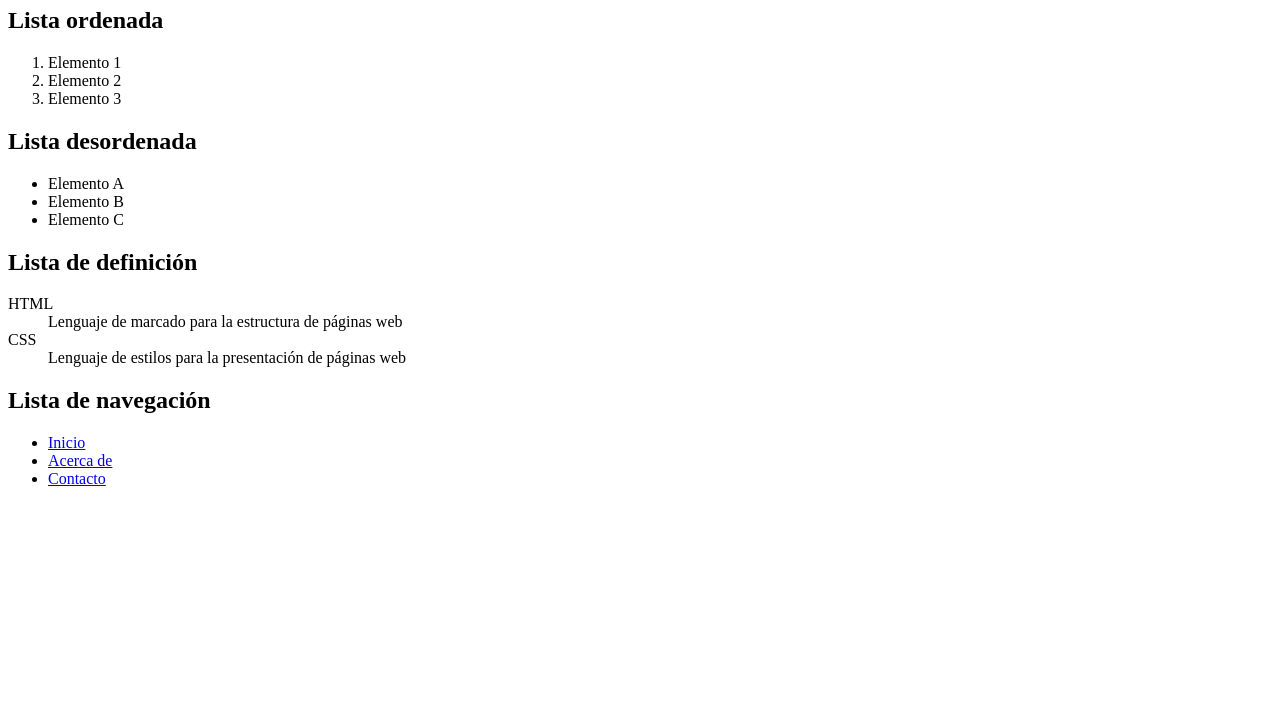
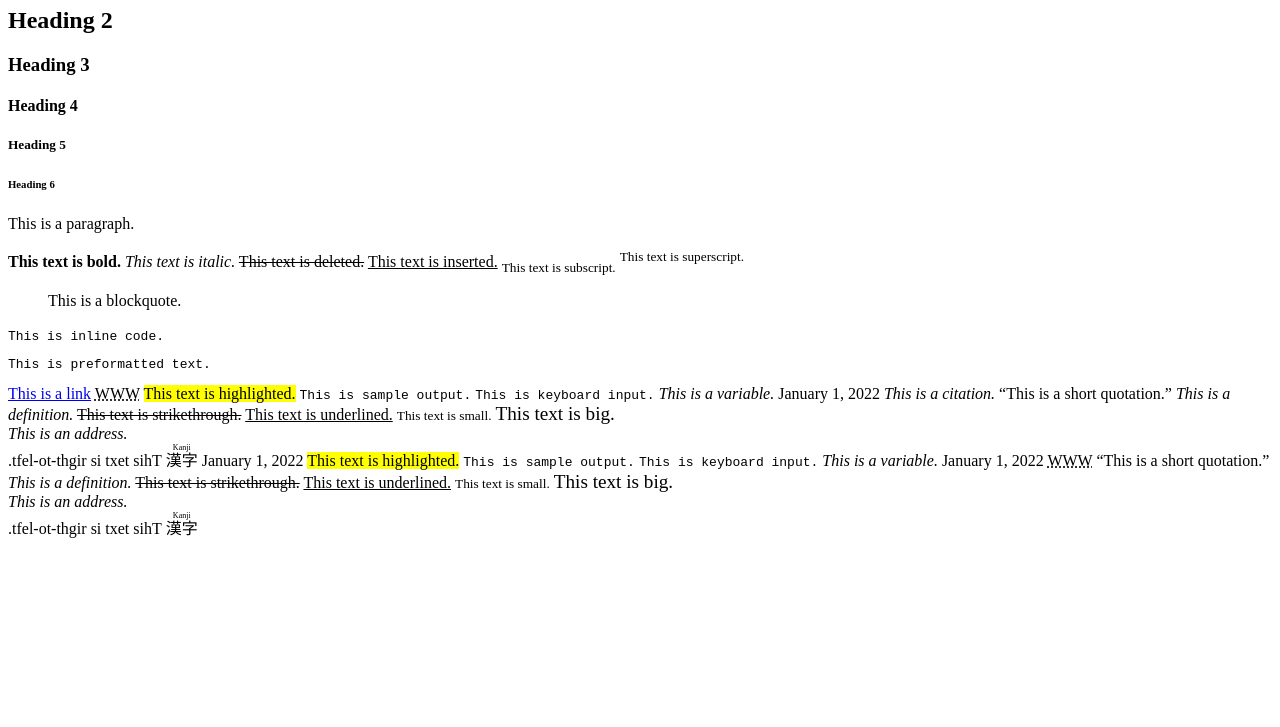
Before and after one commit to Jrgil20/Learn-web, a plain HTML site: page index.html in a window 1280 px wide. Shown: the part 73-800 px from the top of the page. Drawn offline with Linux system fonts and the light colour scheme.

Commit message:
etiquetas de texto

```diff
--- a/index.html
+++ b/index.html
@@ -3,45 +3,100 @@
 <head>
     <meta charset="UTF-8">
     <meta name="viewport" content="width=device-width, initial-scale=1.0">
-    <title>listas</title>
+    <title>Etiquetas de texto</title>
 </head>
 <body>
-    <h1>Tipos de listas en HTML5</h1>
+<h1>Heading 1</h1>
+<h2>Heading 2</h2>
+<h3>Heading 3</h3>
+<h4>Heading 4</h4>
+<h5>Heading 5</h5>
+<h6>Heading 6</h6>
 
-    <!-- Lista ordenada -->
-    <h2>Lista ordenada</h2>
-    <ol>
-        <li>Elemento 1</li>
-        <li>Elemento 2</li>
-        <li>Elemento 3</li>
-    </ol>
+<p>This is a paragraph.</p>
 
-    <!-- Lista desordenada -->
-    <h2>Lista desordenada</h2>
-    <ul>
-        <li>Elemento A</li>
-        <li>Elemento B</li>
-        <li>Elemento C</li>
-    </ul>
+<strong>This text is bold.</strong>
+<em>This text is italic.</em>
+<del>This text is deleted.</del>
+<ins>This text is inserted.</ins>
+<sub>This text is subscript.</sub>
+<sup>This text is superscript.</sup>
 
-    <!-- Lista de definición -->
-    <h2>Lista de definición</h2>
-    <dl>
-        <dt>HTML</dt>
-        <dd>Lenguaje de marcado para la estructura de páginas web</dd>
-        <dt>CSS</dt>
-        <dd>Lenguaje de estilos para la presentación de páginas web</dd>
-    </dl>
+<blockquote>This is a blockquote.</blockquote>
 
-     <!-- Lista de navegación -->
-     <h2>Lista de navegación</h2>
-     <nav>
-         <ul>
-             <li><a href="#home">Inicio</a></li>
-             <li><a href="#about">Acerca de</a></li>
-             <li><a href="#contact">Contacto</a></li>
-         </ul>
-     </nav>
+<code>This is inline code.</code>
+<pre>This is preformatted text.</pre>
 
+<a href="https://www.example.com">This is a link</a>
+
+<abbr title="World Wide Web">WWW</abbr>
+
+<mark>This text is highlighted.</mark>
+
+<samp>This is sample output.</samp>
+
+<kbd>This is keyboard input.</kbd>
+
+<var>This is a variable.</var>
+
+<time datetime="2022-01-01">January 1, 2022</time>
+
+<cite>This is a citation.</cite>
+
+<q>This is a short quotation.</q>
+
+<dfn>This is a definition.</dfn>
+
+<s>This text is strikethrough.</s>
+
+<u>This text is underlined.</u>
+
+<small>This text is small.</small>
+
+<big>This text is big.</big>
+
+<address>This is an address.</address>
+
+<bdo dir="rtl">This text is right-to-left.</bdo>
+
+<ruby>
+    漢字
+    <rt>Kanji</rt>
+</ruby>
+
+<time datetime="2022-01-01">January 1, 2022</time>
+
+<mark>This text is highlighted.</mark>
+
+<samp>This is sample output.</samp>
+
+<kbd>This is keyboard input.</kbd>
+
+<var>This is a variable.</var>
+
+<time datetime="2022-01-01">January 1, 2022</time>
+
+<abbr title="World Wide Web">WWW</abbr>
+
+<q>This is a short quotation.</q>
+
+<dfn>This is a definition.</dfn>
+
+<s>This text is strikethrough.</s>
+
+<u>This text is underlined.</u>
+
+<small>This text is small.</small>
+
+<big>This text is big.</big>
+
+<address>This is an address.</address>
+
+<bdo dir="rtl">This text is right-to-left.</bdo>
+
+<ruby>
+    漢字
+    <rt>Kanji</rt>
+</ruby>
 </body>
 </html>
```
